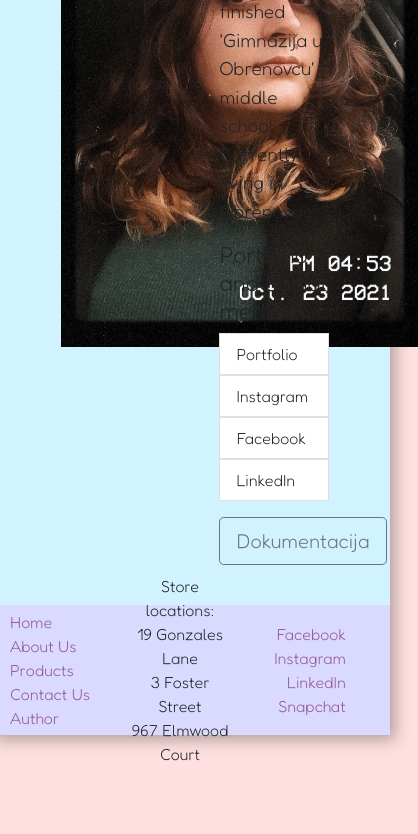
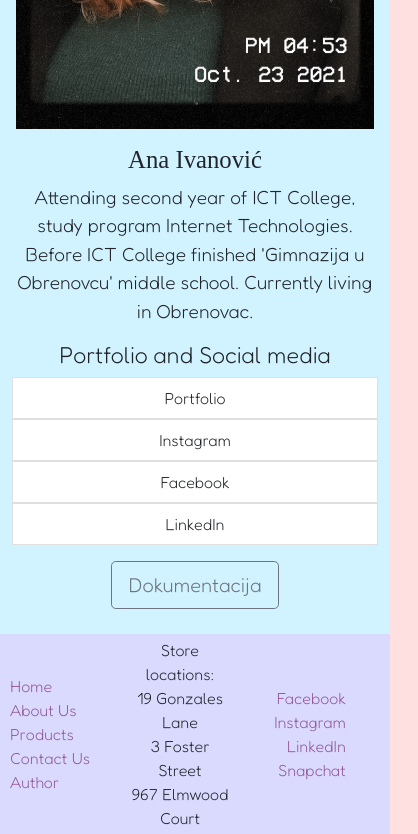
Before and after one commit to sweet-deal/sweet-deal.github.io, a plain HTML site: page author.html in a window 390 px wide. Shown: the part 497-1331 px from the top of the page, 418 px wide, since content can reach past the window. Before the commit the page ends 1263 px from the top, so only its background shows below. Drawn offline with nearby package versions, Linux system fonts and the light colour scheme; a web font is replaced by a local one.

Commit message:
responsive autor

```diff
--- a/assets/css/style.css
+++ b/assets/css/style.css
@@ -281,9 +281,8 @@ form {
   height: 500px;
   width: -moz-available;
 }
-.autor,
 .opis-socials {
-  width: 30%;
+  width: 35%;
 }
 .rowautor {
   display: flex;
@@ -372,4 +371,22 @@ form {
   .container-subscribe h3 {
     font-size: 16px;
   }
+  .rowautor {
+    display: unset;
+  }
+  .autor img {
+    width: auto;
+    margin: auto;
+  }
+  .opis-socials {
+    width: unset;
+    text-align: center;
+  }
+  .autor {
+    display: flex;
+    padding-top: 50px;
+  }
+  footer {
+    height: 200px;
+  }
 }
```
